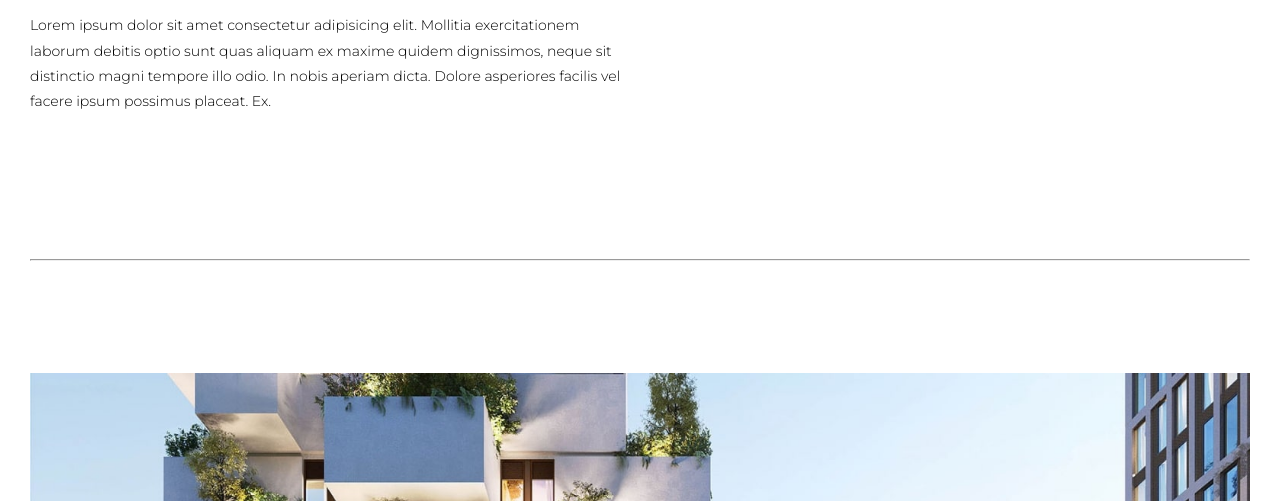
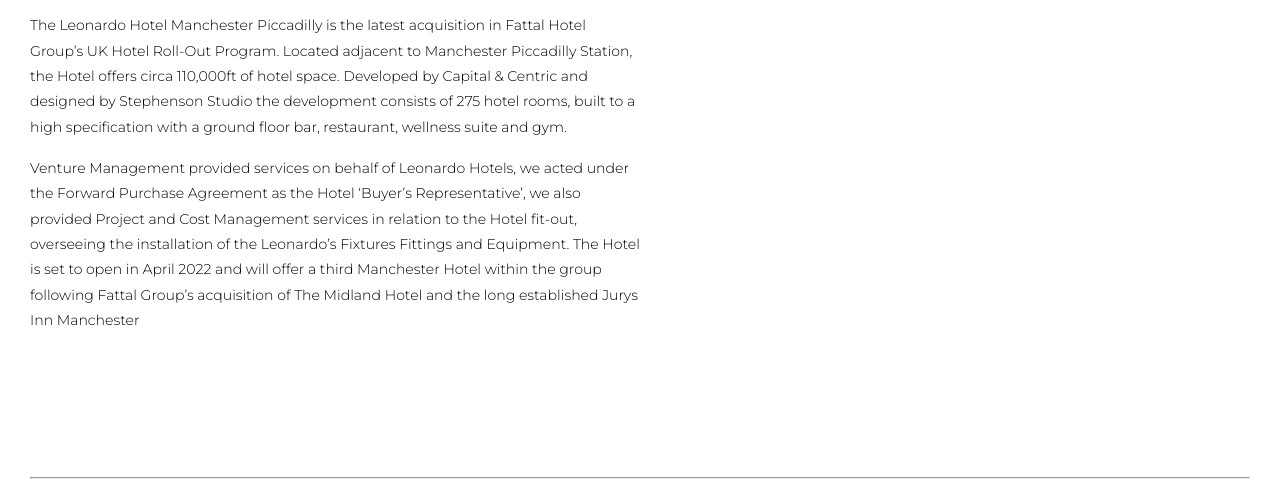
Before and after one commit to joesayegh/venture-management, a plain HTML site: page leonardo-manchester-piccadilly.html in a window 1280 px wide. Shown: the part 299-800 px from the top of the page. Drawn offline with nearby package versions, Linux system fonts and the light colour scheme; some packages are replaced by stand-ins of ours; animation ran at ten frames a second; a script that the page names is missing.

Commit message:
updates text for leonardo hotel page

```diff
--- a/leonardo-manchester-piccadilly.html
+++ b/leonardo-manchester-piccadilly.html
@@ -118,7 +118,9 @@
 						<div class="intro-flex-content">
 							<h1>Leonardo Hotel Manchester Piccadilly</h1>
 
-							<p>Lorem ipsum dolor sit amet consectetur adipisicing elit. Mollitia exercitationem laborum debitis optio sunt quas aliquam ex maxime quidem dignissimos, neque sit distinctio magni tempore illo odio. In nobis aperiam dicta. Dolore asperiores facilis vel facere ipsum possimus placeat. Ex.</p>
+							<p>The Leonardo Hotel Manchester Piccadilly is the latest acquisition in Fattal Hotel Group’s UK Hotel Roll-Out Program. Located adjacent to Manchester Piccadilly Station, the Hotel offers circa 110,000ft of hotel space. Developed by Capital & Centric and designed by Stephenson Studio the development consists of 275 hotel rooms, built to a high specification with a ground floor bar, restaurant, wellness suite and gym.</p>
+
+							<p>Venture Management provided services on behalf of Leonardo Hotels, we acted under the Forward Purchase Agreement as the Hotel ‘Buyer’s Representative’, we also provided Project and Cost Management services in relation to the Hotel fit-out, overseeing the installation of the Leonardo’s Fixtures Fittings and Equipment. The Hotel is set to open in April 2022 and will offer a third Manchester Hotel within the group following Fattal Group’s acquisition of The Midland Hotel and the long established Jurys Inn Manchester</p>
 						</div>
 						<div class="intro-flex-content"></div>
 					</div>
```
